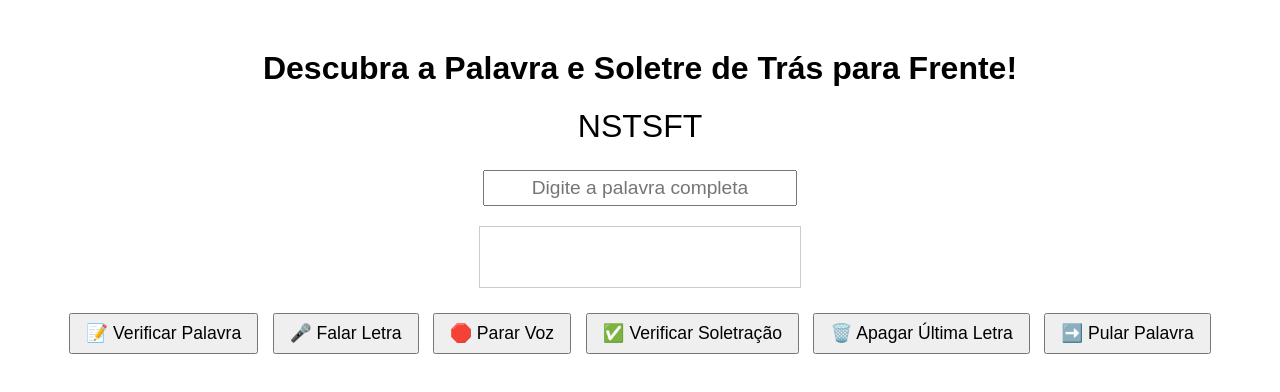
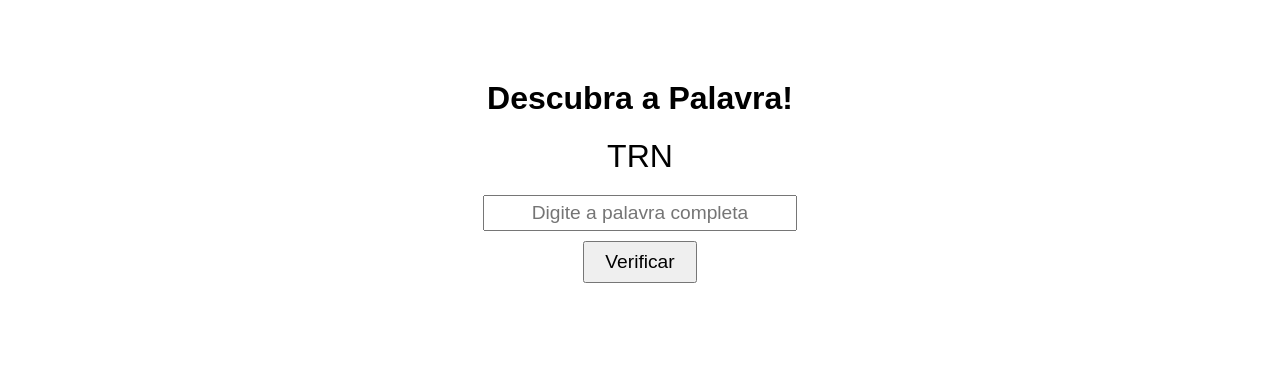
Before and after one commit to anibalssilva/quiz-odnartelos, a plain HTML site: page index.html in a window 1280 px wide. Drawn offline with Linux system fonts and the light colour scheme.

Commit message:
Update index sem fala.html

```diff
--- a/index.html
+++ b/index.html
@@ -2,72 +2,46 @@
 <html lang="pt-br">
 <head>
     <meta charset="UTF-8">
-  <title>Quiz - Descobrir e Soletrar Palavra</title>
-  <script src="https://cdnjs.cloudflare.com/ajax/libs/annyang/2.6.1/annyang.min.js"></script>
+    <title>Quiz de Consoantes - 3 Tentativas</title>
     <style>
         body {
             font-family: Arial, sans-serif;
             text-align: center;
-      margin-top: 50px;
+            margin-top: 80px;
         }
-    #consoantes {
+        #palavra {
             font-size: 2em;
             margin-bottom: 20px;
         }
         input[type="text"] {
             font-size: 1.2em;
             padding: 5px;
-      margin: 5px;
             width: 300px;
             text-align: center;
         }
-    #letrasFaladas {
-      font-size: 2em;
-      margin: 15px auto;
-      min-height: 40px;
-      border: 1px solid #ccc;
-      width: 300px;
-      padding: 10px;
-      letter-spacing: 10px;
-    }
         button {
-      font-size: 1.1em;
-      padding: 8px 15px;
-      margin: 10px 5px;
+            font-size: 1.2em;
+            padding: 8px 20px;
+            margin-top: 10px;
             cursor: pointer;
         }
         #resultado {
             margin-top: 20px;
-      font-size: 1.3em;
+            font-size: 1.2em;
             font-weight: bold;
         }
     </style>
 </head>
 <body>
 
-  <h1>Descubra a Palavra e Soletre de Trás para Frente!</h1>
+    <h1>Descubra a Palavra!</h1>
+    <div id="palavra"></div>
 
-  <div id="consoantes"></div>
-
-  <div>
-    <input type="text" id="palavraDigitada" placeholder="Digite a palavra completa" />
-  </div>
-
-  <div id="letrasFaladas"></div>
-
-  <div>
-    <button onclick="verificarPalavraDigitada()">📝 Verificar Palavra</button>
-    <button onclick="iniciarReconhecimento()">🎤 Falar Letra</button>
-    <button onclick="pararReconhecimento()">🛑 Parar Voz</button>
-    <button onclick="verificarSoletracao()">✅ Verificar Soletração</button>
-    <button onclick="apagarUltimaLetra()">🗑️ Apagar Última Letra</button>
-    <button onclick="pularPalavra()">➡️ Pular Palavra</button>
-  </div>
+    <input type="text" id="resposta" placeholder="Digite a palavra completa" />
+    <br>
+    <button onclick="verificarResposta()">Verificar</button>
 
     <div id="resultado"></div>
-
-  <audio id="somAcerto" src="https://actions.google.com/sounds/v1/cartoon/clang_and_wobble.ogg"></audio>
-  <audio id="somErro" src="https://actions.google.com/sounds/v1/cartoon/wood_plank_flicks.ogg"></audio>
 
     <script>
         const palavras = [
@@ -75,99 +49,65 @@
             "DISSIMULADO", "FACULTATIVO", "HOSTILIDADE", "VERTIGINOSO", "TRAVESSEIRO", "INTERRUPTOR",
             "DESUMANIDADE", "INSATISFEITO", "EMBORRACHADO", "ESCRIVANINHA", "FLEXIBILIDADE", "SUBJETIVIDADE",
             "COMPORTAMENTO", "CONTRAPARTIDA", "DESPRETENSIOSO", "PERFECCIONISTA", "EXTRACURRICULAR",
-      "FUNDAMENTALISMO", "LAVOURA", "TIRANIA", "CATARSE", "DESPESA", "REPULSA", "SUBLIME"
+            "FUNDAMENTALISMO","LAVOURA", "TIRANIA", "CATARSE", "DESPESA", "REPULSA", "SUBLIME",
+            "CRESCER", "DRIBLAR", "ISONOMIA", "RATOEIRA", "ALICERCE", "INVASIVO",
+            "MANICURE", "OXIGENAR", "RIGOROSO", "PECULIAR", "DURADOURO", "SABEDORIA",
+            "APROXIMAR", "ARMADILHA", "BAJULADOR", "DESPOJADO", "LINGUAJAR", "PITORESCO",
+            "SAPATILHA", "VINAGRETE", "BELICHE", "BIZARRO", "CHINELO", "COLOSSO",
+            "CROMADO", "JANGADA", "MINHOCA", "RECESSO", "RUPTURA", "VISCOSO",
+            "ALFAZEMA", "EPIDERME", "OLFATIVO", "USUFRUIR", "ALVEJANTE", "ARRISCADO",
+            "BORBOLETA", "DENSIDADE", "GRAVIDADE", "HOLOGRAMA", "IMPULSIVO", "INTERFACE",
+            "PASSARELA", "RANCOROSO", "CERIMONIAL", "DELINEADOR", "MAQUINISTA", "PARAQUEDAS",
+            "FERRAMENTA", "GARGALHADA", "JORNALISMO", "LANCHONETE", "LETRAMENTO", "SEMELHANTE",
+            "APRENDIZADO", "ENGAJAMENTO", "INEXISTENTE", "INTERURBANO", "PRESSUPOSTO", "ULTRAPASSAR",
+            "CULPABILIZAR", "DIVERSIFICAR", "PREDESTINADO", "RASTREAMENTO", "INTROSPECTIVO", "MICRORGANISMO",
+            "CORRESPONDENTE", "DESLUBRAMENTO", "CATEGORICAMENTE", "SIMULTANEAMENTE"
         ];
 
         let palavraEscolhida = "";
-    let letrasFaladas = [];
+        let tentativas = 0;
+        const maxTentativas = 3;
 
         function removerVogais(palavra) {
             return palavra.replace(/[AEIOU]/gi, '');
         }
 
-    function carregarNovaPalavra() {
+        function carregarPalavra() {
             const indice = Math.floor(Math.random() * palavras.length);
             palavraEscolhida = palavras[indice];
-      document.getElementById('consoantes').textContent = removerVogais(palavraEscolhida);
-      document.getElementById('palavraDigitada').value = "";
-      letrasFaladas = [];
-      atualizarCampoLetras();
+            const palavraSemVogais = removerVogais(palavraEscolhida);
+
+            document.getElementById('palavra').textContent = palavraSemVogais;
+            document.getElementById('resposta').value = "";
             document.getElementById('resultado').textContent = "";
+            tentativas = 0;
         }
 
-    function atualizarCampoLetras() {
-      document.getElementById('letrasFaladas').textContent = letrasFaladas.join('');
+        function verificarResposta() {
+            const respostaUsuario = document.getElementById('resposta').value.trim().toUpperCase();
+            const resultadoDiv = document.getElementById('resultado');
+
+            if (respostaUsuario === palavraEscolhida) {
+                resultadoDiv.textContent = "🎉 Parabéns! Você acertou!";
+                resultadoDiv.style.color = "green";
+                setTimeout(() => carregarPalavra(), 2000);
+            } else {
+                tentativas++;
+                if (tentativas < maxTentativas) {
+                    resultadoDiv.textContent = `❗ Tente outra vez! Tentativa ${tentativas}/${maxTentativas}`;
+                    resultadoDiv.style.color = "orange";
+                    document.getElementById('resposta').value = "";
+                    document.getElementById('resposta').focus();
+                } else {
+                    resultadoDiv.textContent = `❌ Você errou! A palavra correta era: ${palavraEscolhida}`;
+                    resultadoDiv.style.color = "red";
+                    setTimeout(() => carregarPalavra(), 3000);
                 }
-
-    function iniciarReconhecimento() {
-      if (annyang) {
-        const comandos = {
-          '*letra': function(letra) {
-            letra = letra.toUpperCase().replace(/[^A-Z]/g, '');
-            if (letra.length > 0) {
-              letrasFaladas.push(letra[0]);
-              atualizarCampoLetras();
-            }
-          }
-        };
-        annyang.removeCommands();
-        annyang.addCommands(comandos);
-        annyang.setLanguage('pt-BR');
-        annyang.start({ autoRestart: true, continuous: true });
-      } else {
-        alert("Reconhecimento de voz não suportado.");
             }
         }
 
-    function pararReconhecimento() {
-      if (annyang) {
-        annyang.abort();
-      }
-    }
-
-    function verificarPalavraDigitada() {
-      const palavraDigitada = document.getElementById('palavraDigitada').value.trim().toUpperCase();
-      const resultadoDiv = document.getElementById('resultado');
-
-      if (palavraDigitada === palavraEscolhida) {
-        resultadoDiv.textContent = "✅ Palavra correta! Agora soletre de trás para frente!";
-        resultadoDiv.style.color = "green";
-        document.getElementById('somAcerto').play();
-      } else {
-        resultadoDiv.textContent = "❌ Palavra errada!";
-        resultadoDiv.style.color = "red";
-        document.getElementById('somErro').play();
-      }
-    }
-
-    function verificarSoletracao() {
-      const palavraEsperadaInvertida = palavraEscolhida.split('').reverse().join('');
-      const palavraMontada = letrasFaladas.join('');
-      const resultadoDiv = document.getElementById('resultado');
-
-      if (palavraMontada === palavraEsperadaInvertida) {
-        resultadoDiv.textContent = "🎉 Parabéns! Você soletrou corretamente!";
-        resultadoDiv.style.color = "green";
-        document.getElementById('somAcerto').play();
-        setTimeout(() => carregarNovaPalavra(), 3000);
-      } else {
-        resultadoDiv.textContent = "❌ Erro na soletração!";
-        resultadoDiv.style.color = "red";
-        document.getElementById('somErro').play();
-      }
-    }
-
-    function apagarUltimaLetra() {
-      letrasFaladas.pop();
-      atualizarCampoLetras();
-    }
-
-    function pularPalavra() {
-      carregarNovaPalavra();
-      pararReconhecimento();
-    }
-
-    carregarNovaPalavra();
+        // Carrega a primeira palavra ao abrir a página
+        carregarPalavra();
     </script>
 
 </body>
```
Lines whose indentation alone changed are shown as unchanged.
